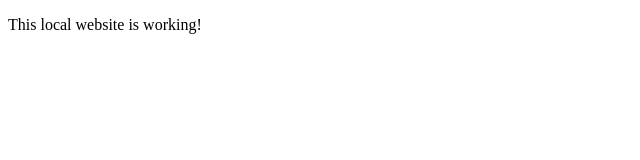
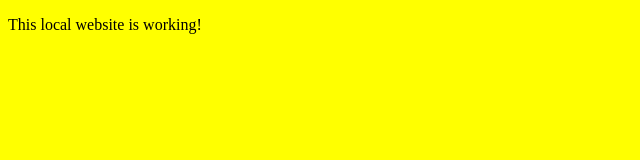
Before and after one commit to Scorpio78bd/practice-IDE, a plain HTML site: page index.html in a window 1280 px wide. Shown: the whole page, without its empty margins (0-640 px from the left). Drawn offline with Linux system fonts and the light colour scheme; files that its build step writes are made by us from their sources.

Commit message:
linked index.html to master-min.css

```diff
--- a/index.html
+++ b/index.html
@@ -3,6 +3,7 @@
   <head>
     <meta charset="utf-8">
     <title>practice IDE</title>
+    <link rel="stylesheet" href="/stylesheets/master.css" type="text/css">
   </head>
   <body>
     <p>This local website is working!</p>
```
